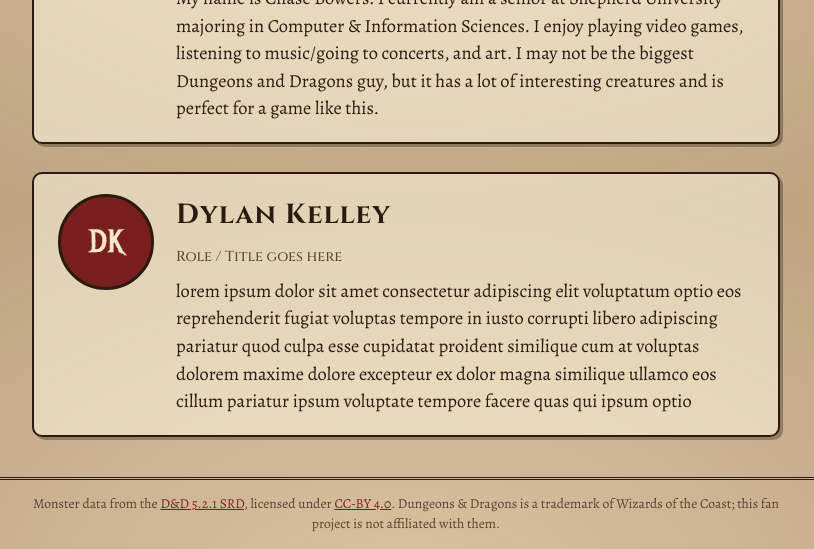
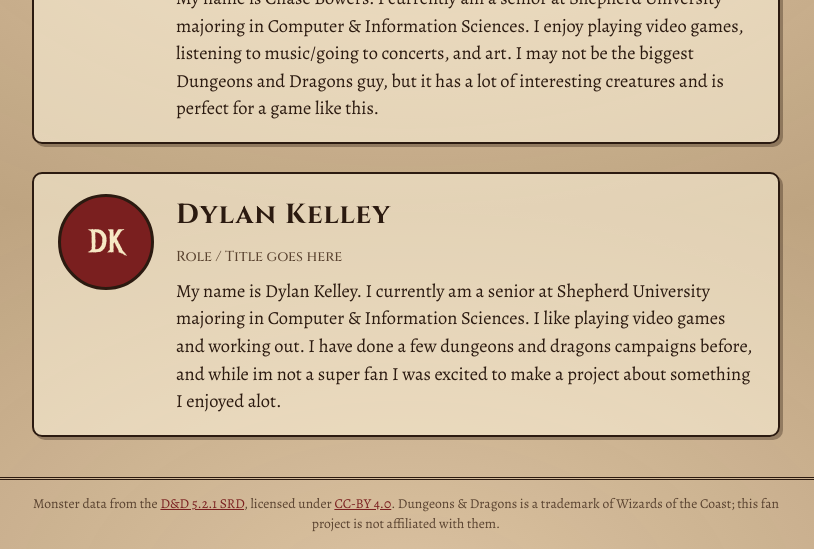
Before and after one commit to dmkelle1/DungeonsAndDragle, a plain HTML site: page about_us.html in a window 1280 px wide. Shown: the part 592-1141 px from the top of the page, without its empty margins (234-1048 px from the left). Drawn offline with nearby package versions, Linux system fonts and the light colour scheme.

Commit message:
Update member bio for Dylan Kelley

```diff
--- a/about_us.html
+++ b/about_us.html
@@ -52,7 +52,7 @@
                 <h2>Dylan Kelley</h2>
                 <p class="role">Role / Title goes here</p>
                 <p>
-                    lorem ipsum dolor sit amet consectetur adipiscing elit voluptatum optio eos reprehenderit fugiat voluptas tempore in iusto corrupti libero adipiscing pariatur quod culpa esse cupidatat proident similique cum at voluptas dolorem maxime dolore excepteur ex dolor magna similique ullamco eos cillum pariatur ipsum voluptate tempore facere quas qui ipsum optio
+                    My name is Dylan Kelley. I currently am a senior at Shepherd University majoring in Computer & Information Sciences. I like playing video games and working out. I have done a few dungeons and dragons campaigns before, and while im not a super fan I was excited to make a project about something I enjoyed alot.
                 </p>
             </div>
         </article>
```
